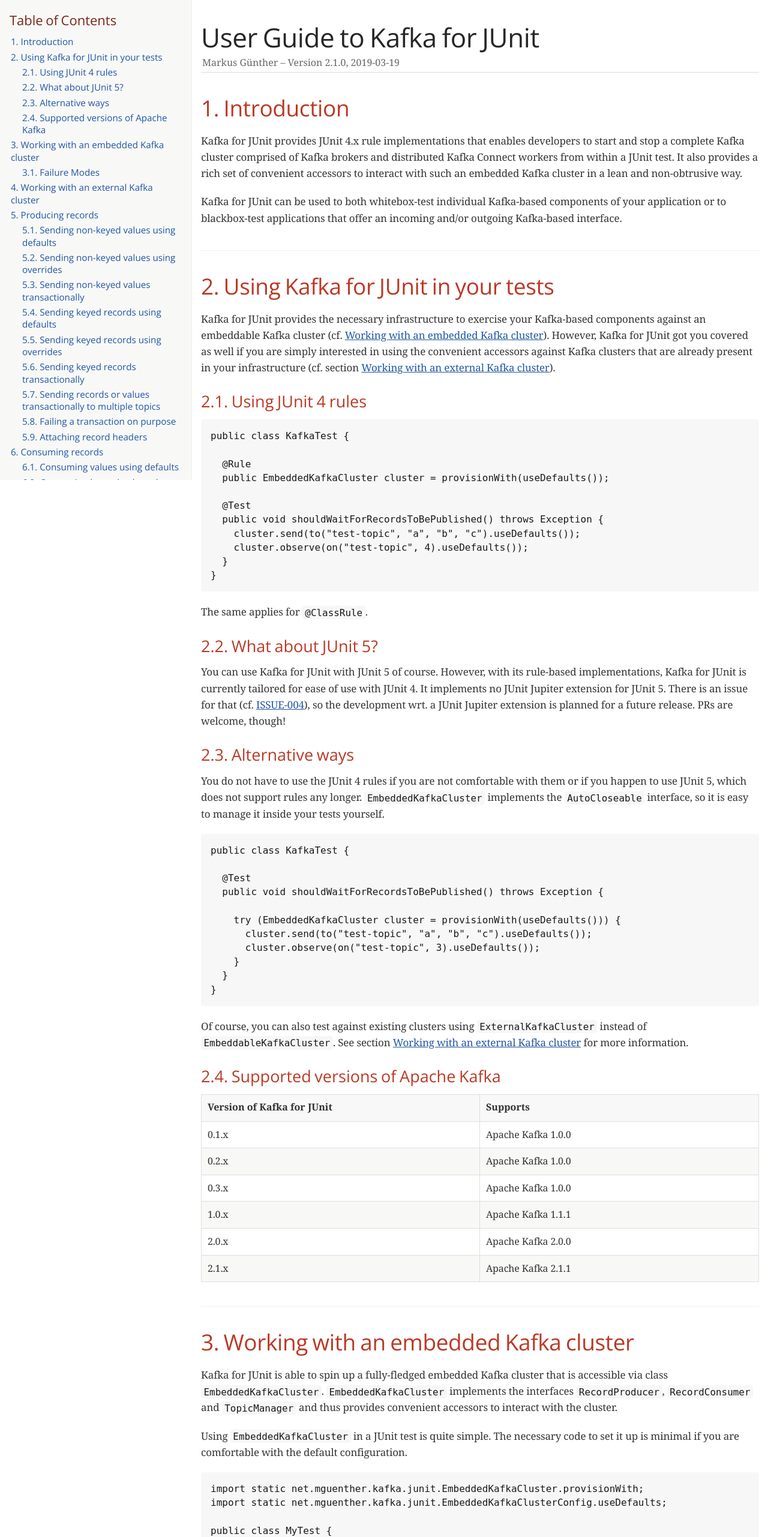
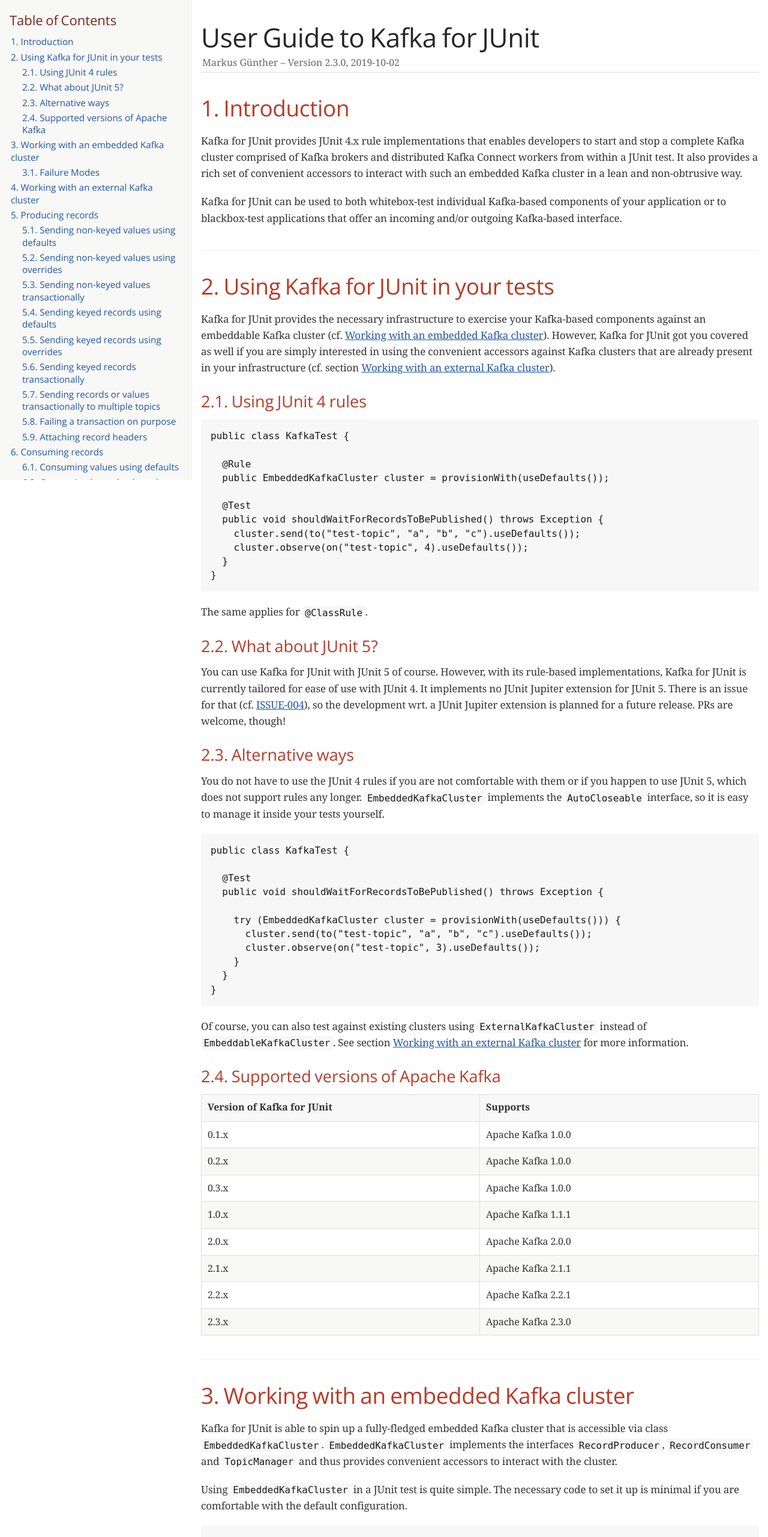
Before and after one commit to mguenther/kafka-junit, a plain HTML site: page index.html in a window 1280 px wide. Shown: the top 2562 px of the page at 60% size. Drawn offline with nearby package versions, Linux system fonts and the light colour scheme; files whose address does not match are found by name; a web font is replaced by a local one.

Commit message:
User Guide to kafka-junit 2.3.0

```diff
--- a/index.html
+++ b/index.html
@@ -16,8 +16,8 @@
 <h1>User Guide to Kafka for JUnit</h1>
 <div class="details">
 <span id="author" class="author">Markus Günther</span><br>
-<span id="revnumber">version 2.1.0,</span>
-<span id="revdate">2019-03-19</span>
+<span id="revnumber">version 2.3.0,</span>
+<span id="revdate">2019-10-02</span>
 </div>
 <div id="toc" class="toc2">
 <div id="toctitle">Table of Contents</div>
@@ -185,6 +185,14 @@
 <tr>
 <td class="tableblock halign-left valign-top"><p class="tableblock">2.1.x</p></td>
 <td class="tableblock halign-left valign-top"><p class="tableblock">Apache Kafka 2.1.1</p></td>
+</tr>
+<tr>
+<td class="tableblock halign-left valign-top"><p class="tableblock">2.2.x</p></td>
+<td class="tableblock halign-left valign-top"><p class="tableblock">Apache Kafka 2.2.1</p></td>
+</tr>
+<tr>
+<td class="tableblock halign-left valign-top"><p class="tableblock">2.3.x</p></td>
+<td class="tableblock halign-left valign-top"><p class="tableblock">Apache Kafka 2.3.0</p></td>
 </tr>
 </tbody>
 </table>
@@ -1145,8 +1153,8 @@
 </div>
 <div id="footer">
 <div id="footer-text">
-Version 2.1.0<br>
- 2019-03-19 19:55:48 CEST
+Version 2.3.0<br>
+ 2019-10-02 14:41:01 CEST
 </div>
 </div>
 </body>
```
